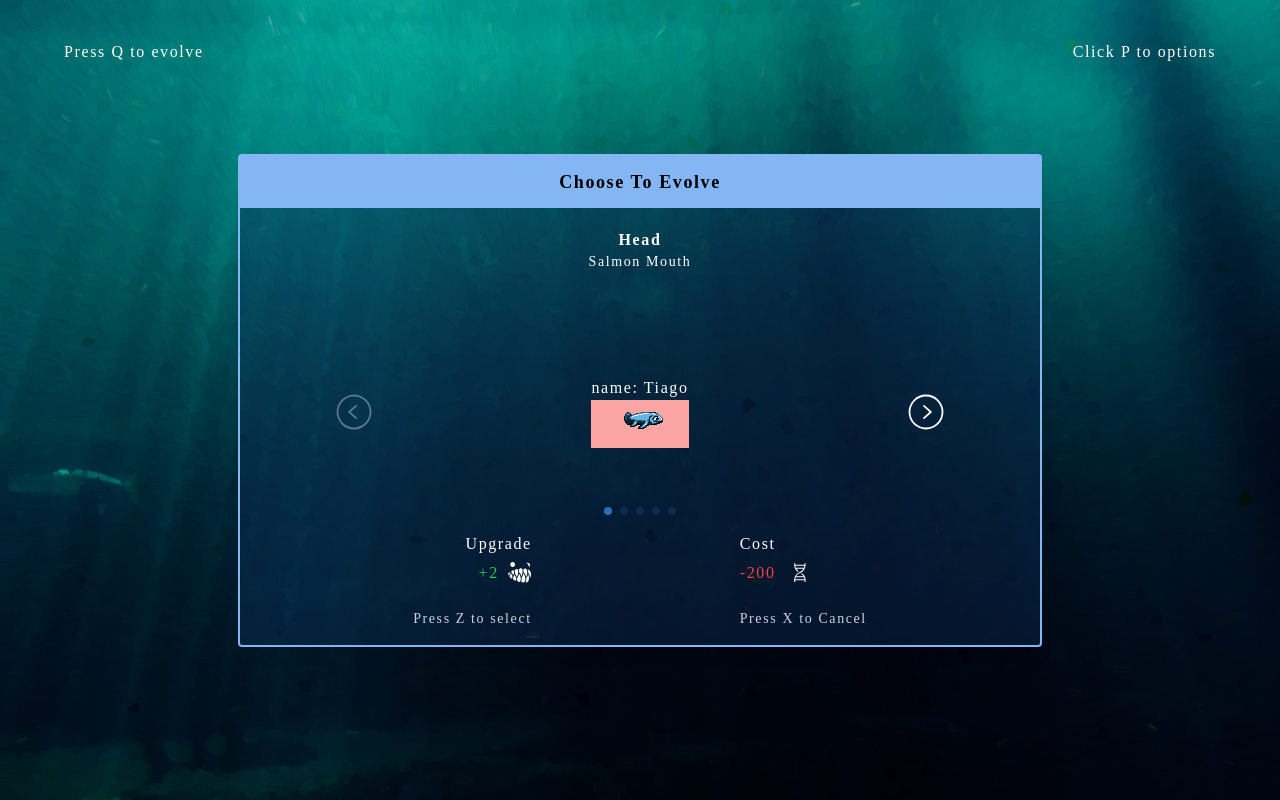
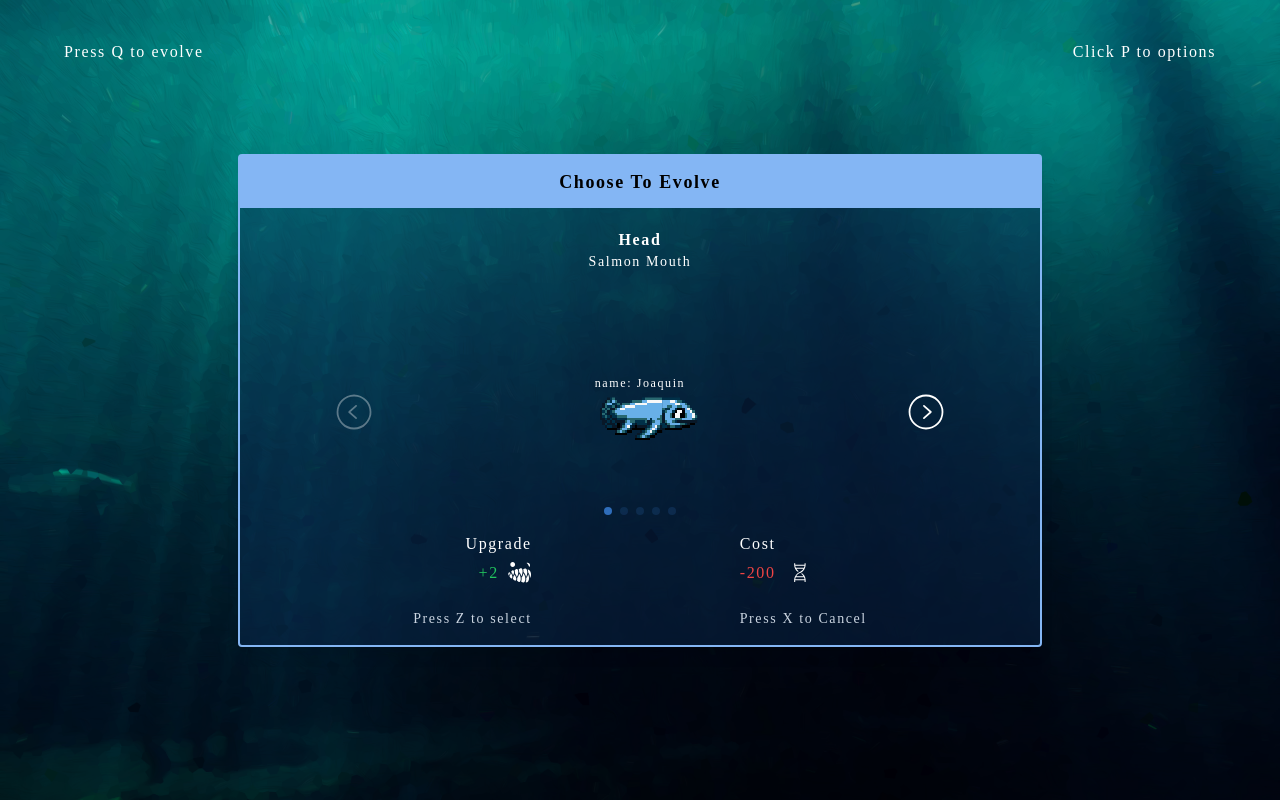
Before and after one commit to TiagoOliveiraGomes/Evyr, a React (Vite) app: page / in a window 1280 px wide. Built offline with nearby package versions, Linux system fonts and the light colour scheme; a web font is replaced by a local one.

Commit message:
scale char

```diff
--- a/src/components/player/body/index.tsx
+++ b/src/components/player/body/index.tsx
@@ -13,9 +13,6 @@ export function BodyPlayer(props: BodyPlayerProps) {
     const { body, mouth, name} = props
   return (
     <div className='BodyPlayer-Container'>
-        <h3 className='whitespace-pre-wrap text-white'>
-            name: {name}
-        </h3>
       <div className='sprite'>
         <img
         className='bodyParts'
--- a/src/components/player/body/styles.css
+++ b/src/components/player/body/styles.css
@@ -3,15 +3,6 @@
     flex
     justify-center
     items-start
-    py-3
-    h-12
-    bg-red-300
+    my-5
+    scale-[2.5]
 }
-
-.BodyPlayer-Container > .sprite img {
-    @apply
-    object-none
-    hover:object-scale-down
-    bg-[400px]
-    /* bg-green-700 */
-}
--- a/src/components/player/index.tsx
+++ b/src/components/player/index.tsx
@@ -4,6 +4,9 @@ import { BodyPlayer } from './body'
 export function Player() {
   return (
     <div className='Player-Container'>
+      <h3 className='whitespace-pre-wrap text-white text-xs'>
+          name: Joaquin
+      </h3>
       <BodyPlayer body='armored' mouth={3} name="Tiago" />
     </div>
   )
```
